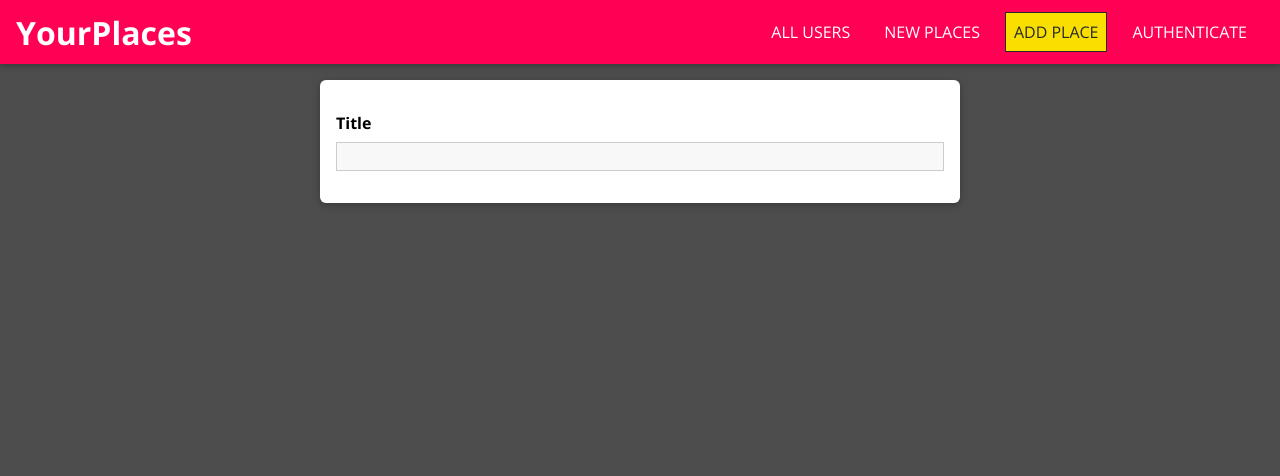
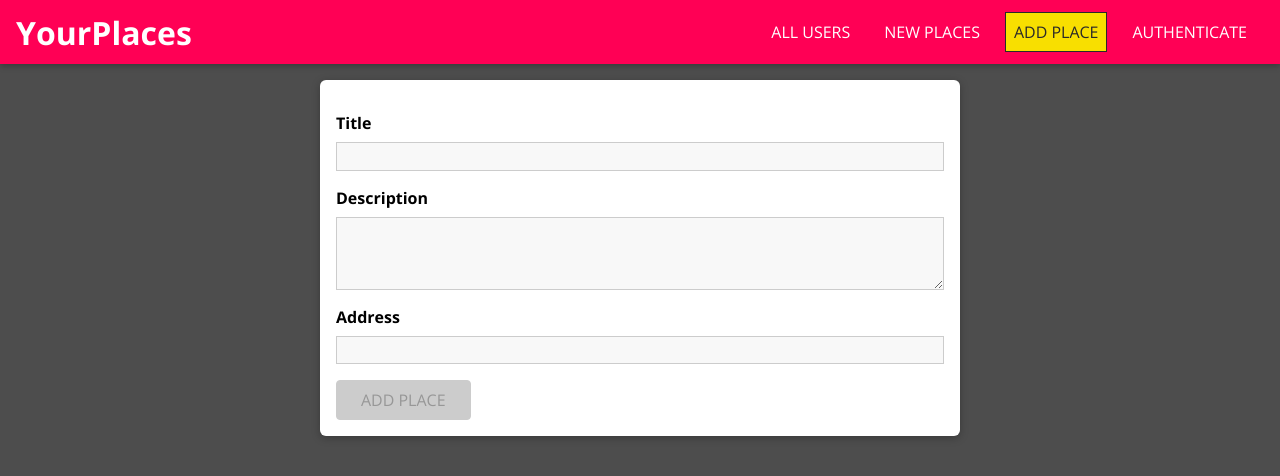
Before and after one commit to felixA21/map_react.js, a React (Create React App) app: page /places/new in a window 1280 px wide. Shown: the top 476 px of the page. Built offline with nearby package versions, Linux system fonts and the light colour scheme.

Commit message:
completed add place

```diff
--- a/src/places/pages/NewPlace.js
+++ b/src/places/pages/NewPlace.js
@@ -1,19 +1,96 @@
-import React from "react";
+import React, { useCallback, useReducer } from "react";
 
-import { VALIDATOR_REQUIRE } from "../../shared/util/validators";
+import Input from "../../shared/components/FormElements/Input";
+import Button from "../../shared/components/FormElements/Button";
+import {
+  VALIDATOR_REQUIRE,
+  VALIDATOR_MINLENGTH
+} from "../../shared/util/validators";
 import "./NewPlace.css";
-import Input from "../../shared/components/FormElements/Input";
+
+const formReducer = (state, action) => {
+  switch (action.type) {
+    case "INPUT_CHANGE":
+      let formIsValid = true;
+      for (const inputId in state.inputs) {
+        if (inputId === action.inputId) {
+          formIsValid = formIsValid && action.isValid;
+        } else {
+          formIsValid = formIsValid && state.inputs[inputId].isValid;
+        }
+      }
+      return {
+        ...state,
+        inputs: {
+          ...state.inputs,
+          [action.inputId]: { value: action.value, isValid: action.isValid }
+        },
+        isValid: formIsValid
+      };
+    default:
+      return state;
+  }
+};
 
 const NewPlace = () => {
+  const [formState, dispatch] = useReducer(formReducer, {
+    inputs: {
+      title: {
+        value: "",
+        isValid: false
+      },
+      description: {
+        value: "",
+        isValid: false
+      }
+    },
+    isValid: false
+  });
+
+  const inputHandler = useCallback((id, value, isValid) => {
+    dispatch({
+      type: "INPUT_CHANGE",
+      value: value,
+      isValid: isValid,
+      inputId: id
+    });
+  }, []);
+
+  const placeSubmitHandler = (event) => {
+    event.preventDefault();
+    console.log(formState.inputs);
+  };
+
   return (
-    <form className="place-form">
+    <form className="place-form" onSubmit={placeSubmitHandler}>
       <Input
+        id="title"
         element="input"
         type="text"
         label="Title"
         validators={[VALIDATOR_REQUIRE()]}
-        errorText="Please enter a valid title"
+        errorText="Please enter a valid title."
+        onInput={inputHandler}
       />
+      <Input
+        id="description"
+        element="textarea"
+        label="Description"
+        validators={[VALIDATOR_MINLENGTH(5)]}
+        errorText="Please enter a valid description (at least 5 characters)."
+        onInput={inputHandler}
+      />
+      <Input
+        id="address"
+        element="input"
+        label="Address"
+        validators={[VALIDATOR_REQUIRE()]}
+        errorText="Please enter a valid address."
+        onInput={inputHandler}
+      />
+      <Button type="submit" disabled={!formState.isValid}>
+        ADD PLACE
+      </Button>
     </form>
   );
 };
--- a/src/shared/components/FormElements/Input.js
+++ b/src/shared/components/FormElements/Input.js
@@ -1,6 +1,6 @@
-import React, { useReducer } from "react";
+import React, { useReducer, useEffect } from "react";
+
 import { validate } from "../../util/validators";
-
 import "./Input.css";
 
 const inputReducer = (state, action) => {
@@ -11,13 +11,12 @@ const inputReducer = (state, action) => {
         value: action.val,
         isValid: validate(action.val, action.validators)
       };
-
-    case "TOUCH":
+    case "TOUCH": {
       return {
         ...state,
         isTouched: true
       };
-
+    }
     default:
       return state;
   }
@@ -26,9 +25,16 @@ const inputReducer = (state, action) => {
 const Input = (props) => {
   const [inputState, dispatch] = useReducer(inputReducer, {
     value: "",
-    isValid: false,
-    isTouched: false
+    isTouched: false,
+    isValid: false
   });
+
+  const { id, onInput } = props;
+  const { value, isValid } = inputState;
+
+  useEffect(() => {
+    onInput(id, value, isValid);
+  }, [id, value, isValid, onInput]);
 
   const changeHandler = (event) => {
     dispatch({
@@ -51,16 +57,16 @@ const Input = (props) => {
         type={props.type}
         placeholder={props.placeholder}
         onChange={changeHandler}
+        onBlur={touchHandler}
         value={inputState.value}
-        onBlur={touchHandler}
       />
     ) : (
       <textarea
         id={props.id}
         rows={props.rows || 3}
         onChange={changeHandler}
+        onBlur={touchHandler}
         value={inputState.value}
-        onBlur={touchHandler}
       />
     );
 
```
